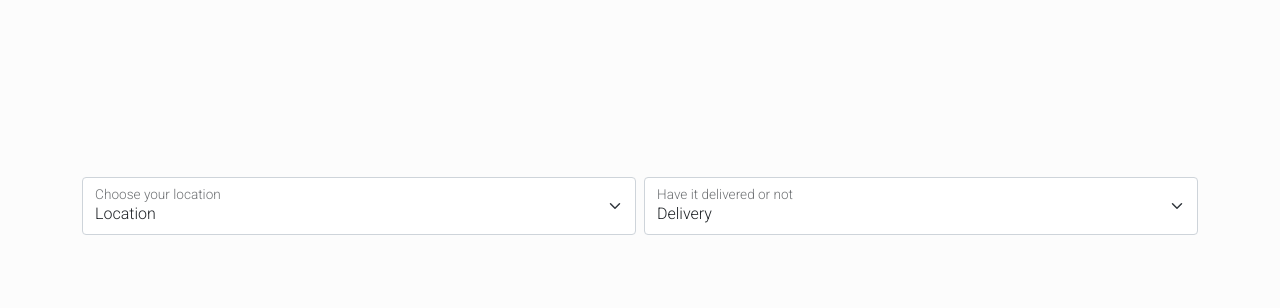
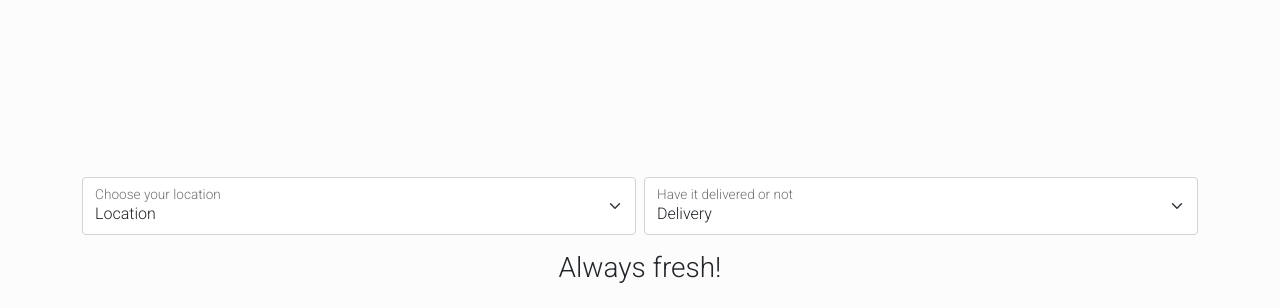
Before and after one commit to Victoria045/Papini-s-Pizza-App, a plain HTML site: page index.html in a window 1280 px wide. Shown: the part 564-872 px from the top of the page. Before the commit the page ends 800 px from the top, so only its background shows below. Drawn offline with Linux system fonts and the light colour scheme; a web font is replaced by a local one.

Commit message:
create product section

```diff
--- a/index.html
+++ b/index.html
@@ -55,6 +55,13 @@
     </div>
   </div>
 
+  <div class="container-fluid products">
+    <div class="left-container">
+      <h3 class="p-3 text-center prod-head">Always fresh!</h3>
+    </div>
+    <div class="right-container"></div>
+  </div>
+
 
   <script src="js/jquery-3.6.0.js"></script>
   <script src="js/scripts.js"></script>
```
